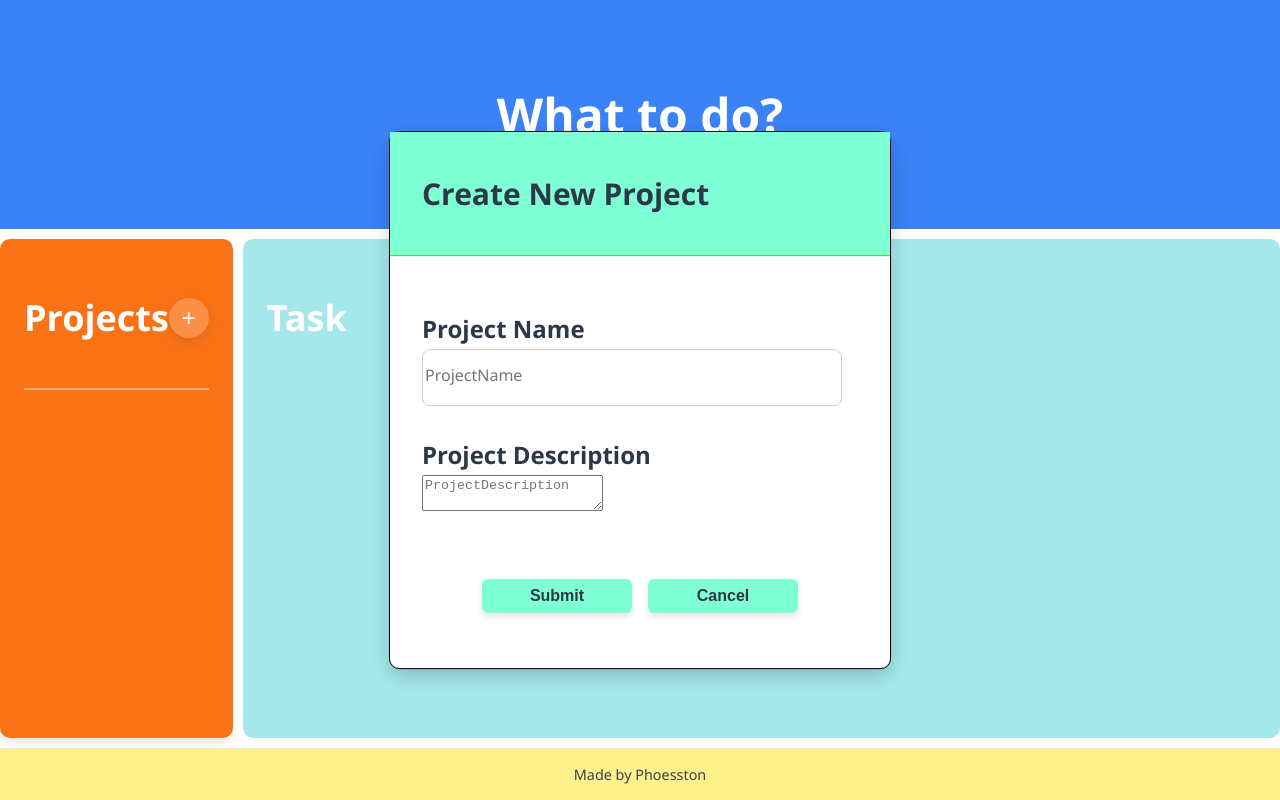
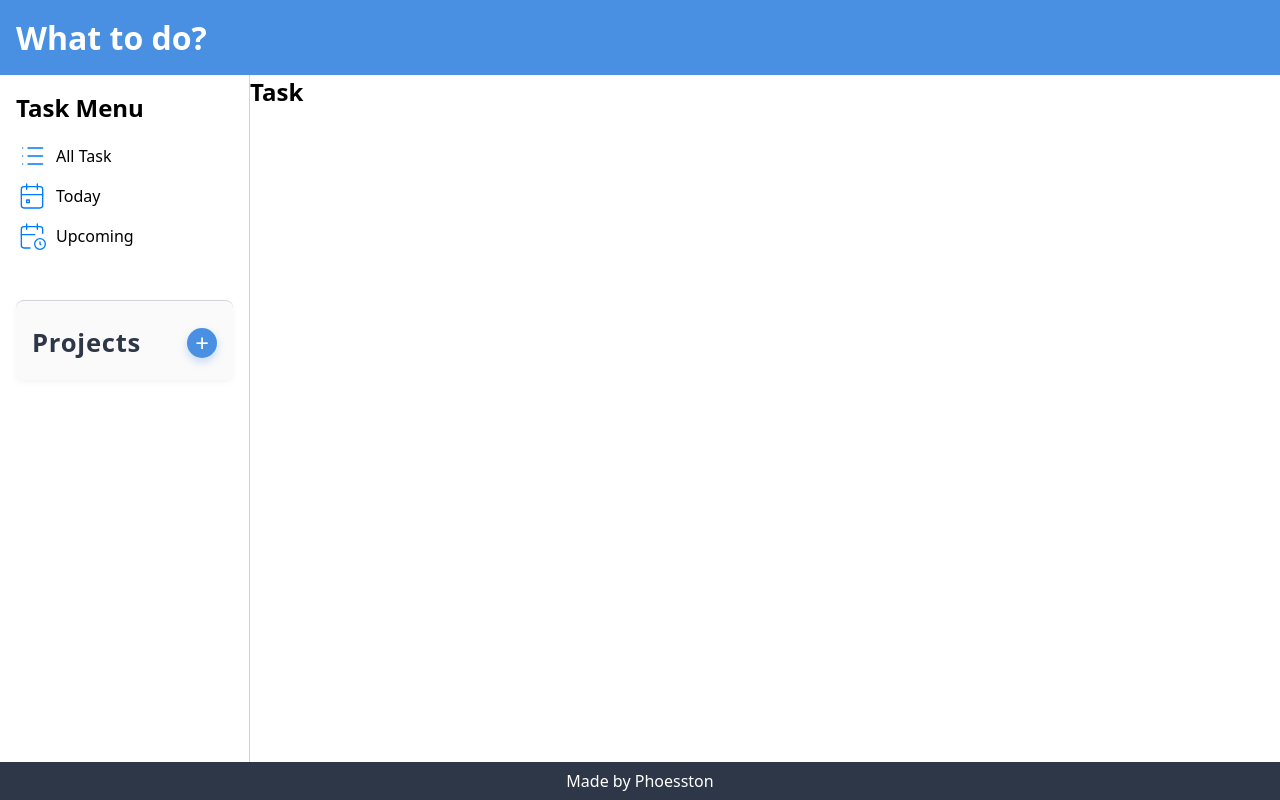
Before and after one commit to Phoesston/to-do, a website built with webpack: page src/template.html in a window 1280 px wide. Built offline with nearby package versions, Linux system fonts and the light colour scheme.

Commit message:
Redid project style

```diff
--- a/src/scripts/createProject.js
+++ b/src/scripts/createProject.js
@@ -6,12 +6,10 @@ export const allProjects = [];
 export function createProject(){
 
     const name = document.getElementById('project-name-input')?.value.trim();
-    const description = document.getElementById('project-description-input')?.value.trim();
 
     if(!name) return;
 
     const newProject = new Project(name);
-    newProject.description = description;
     allProjects.push(newProject);
 
     renderProjectList();
--- a/src/scripts/modal.js
+++ b/src/scripts/modal.js
@@ -2,23 +2,29 @@ import { createProject } from "./createProject";
 import { projectForm } from "./projectForm";
 
 export function modal(){
-    const addProjectButton = document.getElementById('addProjectBtn');
+    const addProjectButton = document.getElementById('add-project');
     const submitButton = document.getElementById("submit-button");
     const cancelButton = document.getElementById("cancel-button");
 
     const modalWindow = document.getElementById('modal');
+    const overlay = document.getElementById('overlay');
 
     addProjectButton.addEventListener("click", () => {
         modalWindow.classList.add('active');
-        //projectForm();
+        overlay.classList.add('active');
+        projectForm();
 
     });
 
     submitButton.addEventListener("click", () => {
         createProject();
+
+        modalWindow.classList.remove('active');
+        overlay.classList.remove('active');
     });
 
     cancelButton.addEventListener("click", () => {
         modalWindow.classList.remove('active');
+        overlay.classList.remove('active');
     });
 }
--- a/src/scripts/projectForm.js
+++ b/src/scripts/projectForm.js
@@ -9,10 +9,5 @@ export function projectForm(){
             <label class="add-project-label" for="projectName">Project Name</label>
             <input type="text" id="project-name-input" class="add-project-input" placeholder="ProjectName">
         </div>
-
-        <div class="Project-description">
-            <label for="ProjectDescription" class="add-project-label">Project Description</label>
-            <textarea name="description" id="project-description-input" placeholder="ProjectDescription"></textarea>
-        </div>
     `;
 }
--- a/src/styles/modalProject.css
+++ b/src/styles/modalProject.css
@@ -1,88 +1,115 @@
-:root{
-    --word-color: #2d3748;
-}
+@import url('variables.css');
 
 .modal {
   position: fixed;
   top: 50%;
   left: 50%;
-    transform: translate(-50%,-50%) scale(0);
+  transform: translate(-50%, -50%) scale(0);
   transition: 200ms ease-in-out;
-    border: 1.5px solid black;
+  border: 1.5px solid var(--input-border);
   border-radius: 10px;
   z-index: 10;
-    background-color: white;
+  background-color: var(--background-color);
   width: 500px;
   max-width: 80%;
+  box-shadow: var(--modal-shadow);
 }
 
-.modal.active{
-    transform: translate(-50%,-50%) scale(1);
+.modal.active {
+  transform: translate(-50%, -50%) scale(1);
 }
 
-.modal-header{
-    padding: 1rem 2rem;
-    border-bottom: 1px solid #46e027;
+.modal-header {
+  padding: 1.25rem 2rem;
+  border-bottom: 1px solid var(--accent-color);
   font-size: 1.25rem;
-    font-weight: bold;
-    color: var(--word-color);
-    background-color: aquamarine;
+  font-weight: 600;
+  color: var(--background-color);
+  background-color: var(--primary-color);
+  border-radius: 12px 12px 0 0;
 }
 
-.modal-inner{
+.modal-inner {
   display: flex;
   flex-direction: column;
-    gap: 1rem;
-    padding: 0;
   gap: 1.5rem;
-    box-shadow:  0 8px 20px rgba(0, 0, 0, 0.2);
+  box-shadow: 0 8px 20px rgba(0, 0, 0, 0.2);
   border-radius: 12px;
-
 }
 
-
-.modal-form{
+.modal-form {
   display: flex;
   flex-direction: column;
   justify-content: center;
   gap: 2rem;
-    padding: 2rem;
+  padding: 0 2rem 2rem 2rem;
 }
 
 .add-project-label {
-    font-weight: bold;
-    margin-bottom: 0.25rem;
-    display: block;
+  font-weight: 600;
   font-size: 1.5rem;
   color: var(--word-color);
 }
 
-.add-project-input,
-#Project-description {
-    width: 95%;
+.add-project-input {
+  width: 100%;
   height: 50px;
-    padding-bottom: 5px;
-    padding-top: 0;
-    border: 1px solid #ccc;
+  padding: 0.75rem 1rem;
+  border: 1px solid var(--input-border);
   border-radius: 8px;
   font-size: 1rem;
   font-family: inherit;
   resize: vertical;
-    text-align: left;
+  transition: border-color 0.2 ease-in-out;
 }
 
-#overlay{
-    position:fixed;
+.add-project-input:focus {
+  outline: none;
+  border-color: var(--accent-color);
+  box-shadow: 0 0 0 2px rgba(56, 178, 172, 0.3);
+}
+
+#overlay {
+  position: fixed;
   opacity: 0;
   top: 0;
   left: 0;
   right: 0;
   bottom: 0;
-    background-color: rgba(0,0,0,0.5);
+  background-color: var(--overlay-color);
   pointer-events: none;
 }
 
-#overlay.active{
+#overlay.active {
   opacity: 1;
   pointer-events: all;
 }
+
+#modal-buttons {
+  display: flex;
+  justify-content: center;
+  align-items: center;
+  height: 3rem;
+  gap: 1rem;
+  padding: 0 1rem 3rem;
+  border-radius: 0 0 8px 8px;
+}
+
+#modal-buttons button {
+  flex: 1 1 120px;
+  max-width: 150px;
+  padding: 0.5rem 1rem;
+  font-size: 1rem;
+  font-weight: 600;
+  color: var(--background-color);
+  background-color: var(--button-bg);
+  border: none;
+  border-radius: 6px;
+  cursor: pointer;
+  box-shadow: 0 4px 6px rgb(0 0 0 / 0.1);
+  transition: background-color 0.3s ease, box-shadow 0.3s ease;
+}
+
+#modal-buttons button:hover {
+  background-color: var(--button-hover-bg);
+}
--- /dev/null
+++ b/src/styles/sideMenu.css
@@ -0,0 +1,123 @@
+@import url('variables.css');
+
+.side-nav {
+  display: flex;
+  flex-direction: column;
+  gap: 0.5rem;
+  margin-top: 1rem;
+  margin-bottom: 3rem;
+}
+
+.side-nav div {
+  display: flex;
+  align-items: center;
+  gap: 0.5rem;
+  cursor: pointer;
+  border-radius: 4px;
+  transition: background-color 0.2s ease-in-out;
+}
+
+.side-nav div:hover {
+  background-color: var(--nav-hover-bg);
+}
+
+.side-nav svg {
+  width: 20px;
+  height: 20px;
+  background-color: var(--svg-bg);
+  border-radius: 4px;
+}
+
+/* Nav effects*/
+
+.side-nav div:hover {
+  border: 1px var(--accent-color);
+  box-shadow: 0 6px 12px rgba(49, 151, 149, 0.5);
+  transform: scale(1.1);
+}
+
+
+
+/* Projects side */
+
+#projects {
+  margin-top: 2.5rem;
+  padding-top: 1.5rem;
+  border-top: 1px solid var(--input-border);
+  background-color: #fafafa;
+  border-radius: 8px;
+  box-shadow: 0 2px 6px rgba(0,0,0,0.05);
+  padding-left: 1rem;
+  padding-right: 1rem;
+}
+
+
+.project-header {
+  display: flex;
+  align-items: center;
+  justify-content: space-between;
+  margin-bottom: 1.25rem;
+}
+
+
+.project-header h2 {
+  font-size: 1.6rem;
+  font-weight: 700;
+  color: var(--word-color);
+  margin: 0;
+  letter-spacing: 0.03em;
+}
+
+
+#add-project {
+  background-color: var(--primary-color);
+  color: var(--background-color);
+  border: none;
+  border-radius: 50%;
+  width: 30px;
+  height: 30px;
+  font-size: 1.5rem;
+  line-height: 0;
+  cursor: pointer;
+  display: flex;
+  align-items: center;
+  justify-content: center;
+  box-shadow: 0 4px 8px rgba(74, 144, 226, 0.3);
+  transition: background-color 0.3s ease, box-shadow 0.3s ease;
+}
+
+#add-project:hover {
+  background-color: var(--accent-color);
+  box-shadow: 0 6px 12px rgba(49, 151, 149, 0.5);
+  transform: scale(1.1);
+}
+
+
+#project-list {
+  display: flex;
+  flex-direction: column;
+  gap: 0.75rem;
+}
+
+
+.project-item {
+  padding: 0.5rem 1rem;
+  border-radius: 8px;
+  background-color: var(--background-color);
+  cursor: pointer;
+  color: var(--word-color);
+  box-shadow: 0 1px 3px rgba(0,0,0,0.1);
+  transition: background-color 0.2s ease;
+}
+
+.project-item:hover {
+    border: 1px var(--accent-color);
+    box-shadow: 0 6px 12px rgba(49, 151, 149, 0.5);
+    transform: scale(1.1);
+}
+
+.project-item.selected {
+  background-color: var(--primary-color);
+  color: var(--background-color);
+  font-weight: 600;
+}
--- a/src/styles/styles.css
+++ b/src/styles/styles.css
@@ -1,131 +1,47 @@
 @import url('./modalProject.css');
+@import url('./sideMenu.css');
+@import url('variables.css');
 
-/* General styles */
-html, body {
-    margin: 0;
-    padding: 0;
-    height: 100%;
-    width: 100%;
-    font-family: 'Segoe UI', Tahoma, Geneva, Verdana, sans-serif;
-    background-color: #f1f5f9;
-    color: #2d3748;
+* {
+  box-sizing: border-box;
+  margin: 0;
+  padding: 0;
+  font-family: system-ui, -apple-system, BlinkMacSystemFont, 'Segoe UI', Roboto, Oxygen, Ubuntu, Cantarell, 'Open Sans', 'Helvetica Neue', sans-serif;
 }
 
-.wrapper {
-    display: grid;
-    height: 100vh;
-    width: 100vw;
-    grid-gap: 10px;
-    grid-template-columns: 1fr 3fr 3fr;
-    grid-template-rows: auto 1fr auto;
-    grid-template-areas:
-        "header  header  header"
-        "sidebar content content"
-        "footer  footer  footer";
-    background-color: #fff;
-    color: var(--word-color);
+body, html {
+  height: 100%;
 }
 
-
-.box {
-    background-color: #444;
-    color: #fff;
-    padding: 50px;
-    font-size: 150%;
+.main {
+  display: grid;
+  grid-template-areas:
+    "header header"
+    "sidebar content"
+    "footer footer";
+  grid-template-columns: 250px 1fr;
+  grid-template-rows: auto 1fr auto;
+  height: 100vh;
 }
 
 .header {
-    grid-area: header;
-    background-color: #3b82f6; /* Bright Blue */
-    color: white;
-    display: flex;
-    align-items: center;
-    justify-content: center;
-    font-size: 1.5rem;
-    font-weight: 600;
+  grid-area: header;
+  background-color: var(--primary-color);
+  color: var(--background-color);
+  padding: 1rem;
+}
+
+.sidebar {
+  grid-area: sidebar;
+  background-color: var(--background-color);
+  padding: 1rem;
+  border-right: 1px solid var(--input-border);
 }
 
 .footer {
-    grid-area: footer;
-    background-color: #fef08a; /* Soft Yellow */
-    color: #374151; /* Dark Gray */
-    text-align: center;
-    font-size: 0.9rem;
-    padding: 16px;
-    border-top: 1px solid #e5e7eb;
+  grid-area: footer;
+  background-color: var(--word-color);
+  color: var(--background-color);
+  text-align: center;
+  padding: 0.5rem;
 }
-
-
-
-.sidebar {
-    grid-area: sidebar;
-    background-color: #f97316; /* Vibrant Coral */
-    color: white;
-    padding: 24px;
-    border-radius: 10px;
-    display: flex;
-    flex-direction: column;
-    box-shadow: 0 4px 10px rgba(0, 0, 0, 0.1);
-}
-
-.sidebar-header{
-    display: flex;
-    justify-content: space-between;
-    align-items: center;
-    border-bottom: 2px solid rgba(255, 255, 255, 0.4);
-    padding-bottom: 1rem;
-    margin-bottom: 1.5rem;
-
-
-}
-
-#addProjectBtn {
-    background: rgba(255, 255, 255, 0.2);
-    color: white;
-    border: none;
-    border-radius: 50%;
-    width: 40px;
-    height: 40px;
-    font-size: 1.5rem;
-    cursor: pointer;
-    transition: all 0.3s ease;
-    display: flex;
-    align-items: center;
-    justify-content: center;
-    box-shadow: 0 4px 10px rgba(0, 0, 0, 0.1);
-}
-
-.content {
-    grid-area: content;
-    background-color: #a5e8eb; /* Fresh Mint */
-    color: white; /* Dark Green */
-    border-radius: 10px;
-    padding: 24px;
-
-}
-
-#modal-buttons{
-    display: flex;
-    justify-content: center;
-    align-items: center;
-    height: 3rem;
-    gap: 1rem; /* space between buttons */
-    padding: 0 1rem;
-    padding-bottom: 3rem;
-    border-radius: 0 0 8px 8px; /* rounded bottom corners */
-}
-
-#modal-buttons button {
-  flex: 1 1 120px; /* buttons grow to fill space but keep min width */
-  max-width: 150px;
-  padding: 0.5rem 1rem;
-  font-size: 1rem;
-  font-weight: 600;
-  color: var(--word-color);
-  background-color: aquamarine; /* slightly darker blue */
-  border: none;
-  border-radius: 6px;
-  cursor: pointer;
-  box-shadow: 0 4px 6px rgb(0 0 0 / 0.1);
-  transition: background-color 0.3s ease, box-shadow 0.3s ease;
-}
--- /dev/null
+++ b/src/styles/variables.css
@@ -0,0 +1,14 @@
+:root {
+  --word-color: #2d3748;
+  --primary-color: #4a90e2;         /* calming blue */
+  --accent-color: #357ac9;          /* deeper accent blue */
+  --background-color: #ffffff;
+  --overlay-color: rgba(0, 0, 0, 0.5);
+  --input-border: #d1d5db;
+  --modal-shadow: 0 12px 30px rgba(0, 0, 0, 0.15);
+  --hover-bg: #e6f0fa;
+  --button-bg: var(--primary-color);
+  --button-hover-bg: var(--accent-color);
+  --nav-hover-bg: #f0f4f8;
+  --svg-bg: #d1e3f8;
+}
--- a/src/template.html
+++ b/src/template.html
@@ -6,16 +6,38 @@
     <title>to-do</title>
 </head>
 <body>
-   <div class="wrapper">
+   <div class="main">
         <div class="box header"><h1>What to do?</h1></div>
 
         <div class="box sidebar">
-            <div class="sidebar-header">
-                <h2>Projects</h2>
-                <button id="addProjectBtn">+</button>
+            <h2> Task Menu</h2>
+
+            <nav class="side-nav">
+                <div id="all-task">
+                    <img src="./assets/images/list.svg" alt="all-task">
+                    <span>All Task</span>
+                </div>
+
+                <div id="today">
+                    <img src="./assets/images/calendar-event.svg" alt="today">
+                    <span>Today</span>
+                </div>
+
+                <div id="upcoming">
+                    <img src="./assets/images/calendar-clock.svg" alt="upcomming">
+                    <span>Upcoming</span>
+                </div>
+            </nav>
+
+            <div id="projects">
+                <div class="project-header">
+                    <h2>Projects</h2>
+                    <button id="add-project">+</button>
+                </div>
+
+                <div id="project-list"></div>
+
             </div>
-
-            <div id="project-list"></div>
 
         </div>
 
@@ -23,13 +45,14 @@
             <h2>Task</h2>
 
         </div>
+
         <div class="box footer">Made by Phoesston</div>
 
 
    </div>
 
    <!--Pop up window html code-->
-   <div id="modal" class="modal active">
+   <div id="modal" class="modal">
         <div id="modal-inner" class="modal-inner">
             <div class="modal-header"></div>
 
@@ -46,6 +69,6 @@
    </div>
    <div id="overlay"></div>
 
-   <script type="module" src="./scripts/index.js></script>
+   <script type="module" src="./scripts/index.js"></script>
 </body>
 </html>
```
Also changed, not shown: src/scripts/render.js (+28 -1 lines), src/assets/images/calendar-clock.svg (added), src/assets/images/calendar-event.svg (added), src/assets/images/filipinoHut.jpg (deleted), src/assets/images/list.svg (added). Lines whose indentation alone changed are shown as unchanged.
